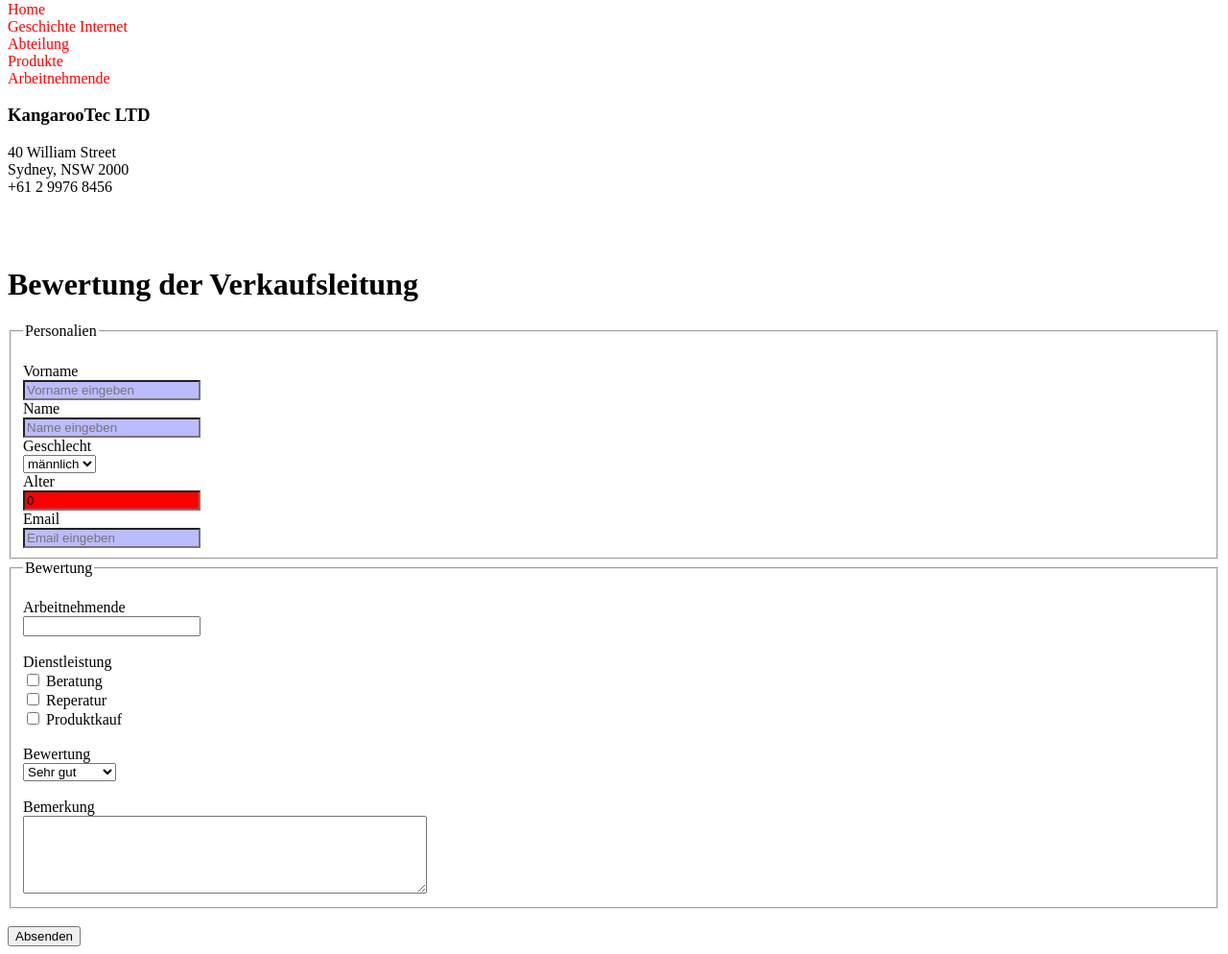
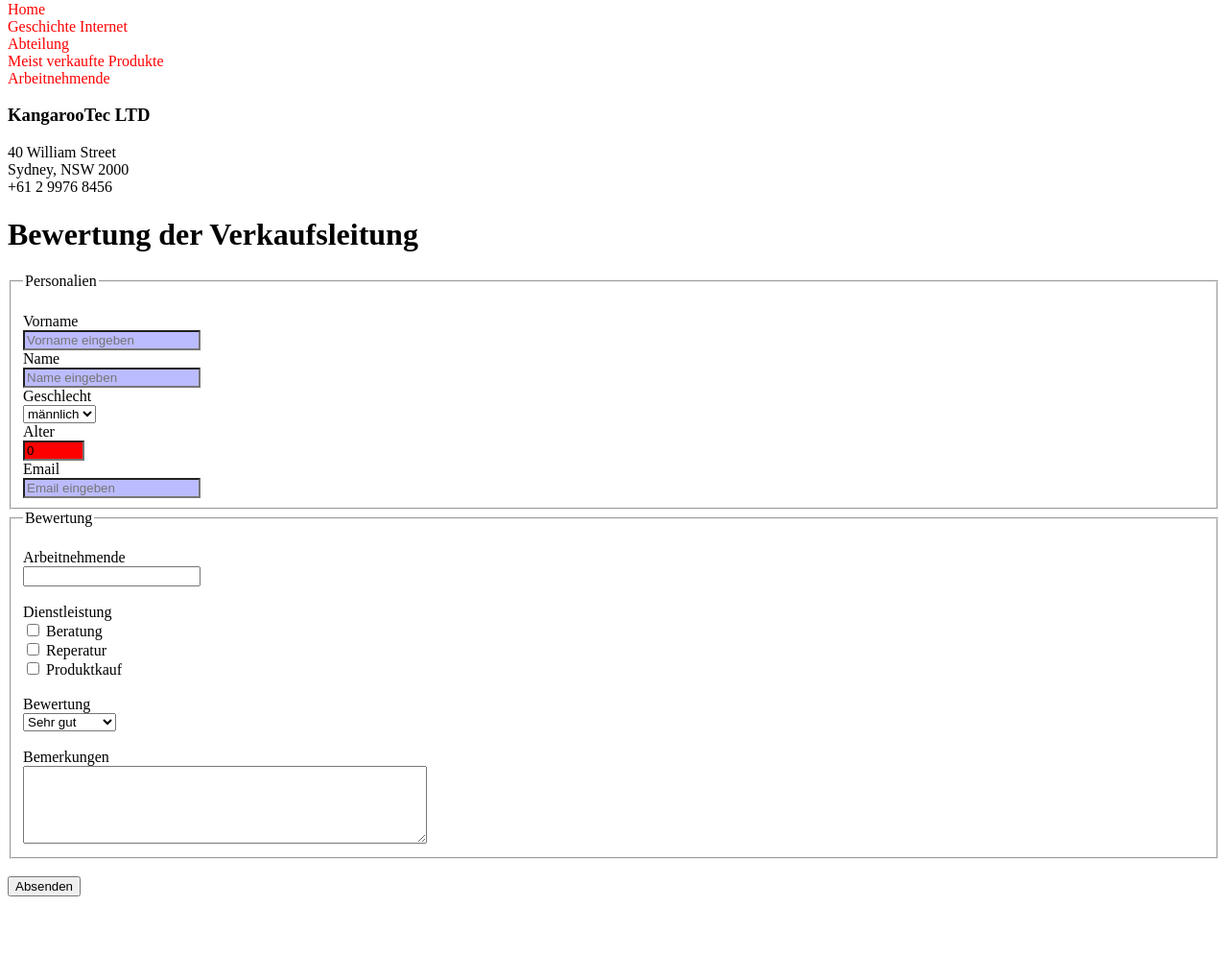
Before and after one commit to bannwafa/WebModul, a plain HTML site: page Assignment 1/Projekt/contact.html in a window 1280 px wide. Shown: the part 309-1303 px from the top of the page at 96% size. After the commit the page ends 1251 px from the top, so only its background shows below. Drawn offline with Linux system fonts and the light colour scheme.

Commit message:
Kleinere Anpassungen

```diff
--- a/Assignment 1/Projekt/contact.html
+++ b/Assignment 1/Projekt/contact.html
@@ -17,13 +17,11 @@
    <br>
    <a href="abteilung.html">Abteilung</a>
    <br>
-   <a href="products.html">Produkte</a>
+   <a href="products.html">Meist verkaufte Produkte</a>
    <br>
    <a href="arbeiter.html">Arbeitnehmende</a>
    <h3>KangarooTec LTD</h3>
    <p>40 William Street<br>Sydney, NSW 2000<br>+61 2 9976 8456</p>
-   <br>
-   <br>
    <h1>Bewertung der Verkaufsleitung</h1>
    <form>
     <fieldset>
@@ -40,7 +38,7 @@
         <option value="div">divers</option>
       </select><br>
       <label for="alter">Alter</label><br>
-      <input id="alter" type="text" name="alter" value="0" pattern="(1[89]|[2-9][0-9]|100)"><br>
+      <input id="alter" type="number" name="alter" min="18" max="100" value="0" ><br>
       <label for="mail">Email</label><br>
       <input id="mail" type="email" name="mail" placeholder="Email eingeben" required>
     </fieldset>
@@ -74,7 +72,7 @@
         <option value="schlecht">Schlecht</option>
       </select><br>
       <br>
-      <label for="bemerkung">Bemerkung</label><br>
+      <label for="bemerkung">Bemerkungen</label><br>
       <textarea id="bemerkung" name="bemerkung" cols="50" rows="5"></textarea>
     </fieldset>
     <br>
--- a/Assignment 1/Projekt/style.css
+++ b/Assignment 1/Projekt/style.css
@@ -100,11 +100,11 @@ input:required {
     background-color: #BBBBFF;
 }
 
-#alter:valid {
+input:in-range {
  background-color: green;
 }
 
-#alter:invalid {
+input:out-of-range {
     background-color: red;
    }
 
```
Also changed, not shown: Assignment 1/Projekt/abteilung.html (+1 -1 lines), Assignment 1/Projekt/arbeiter.html (+1 -1 lines), Assignment 1/Projekt/history.html (+1 -1 lines), Assignment 1/Projekt/index.html (+1 -1 lines), 1 other file.
